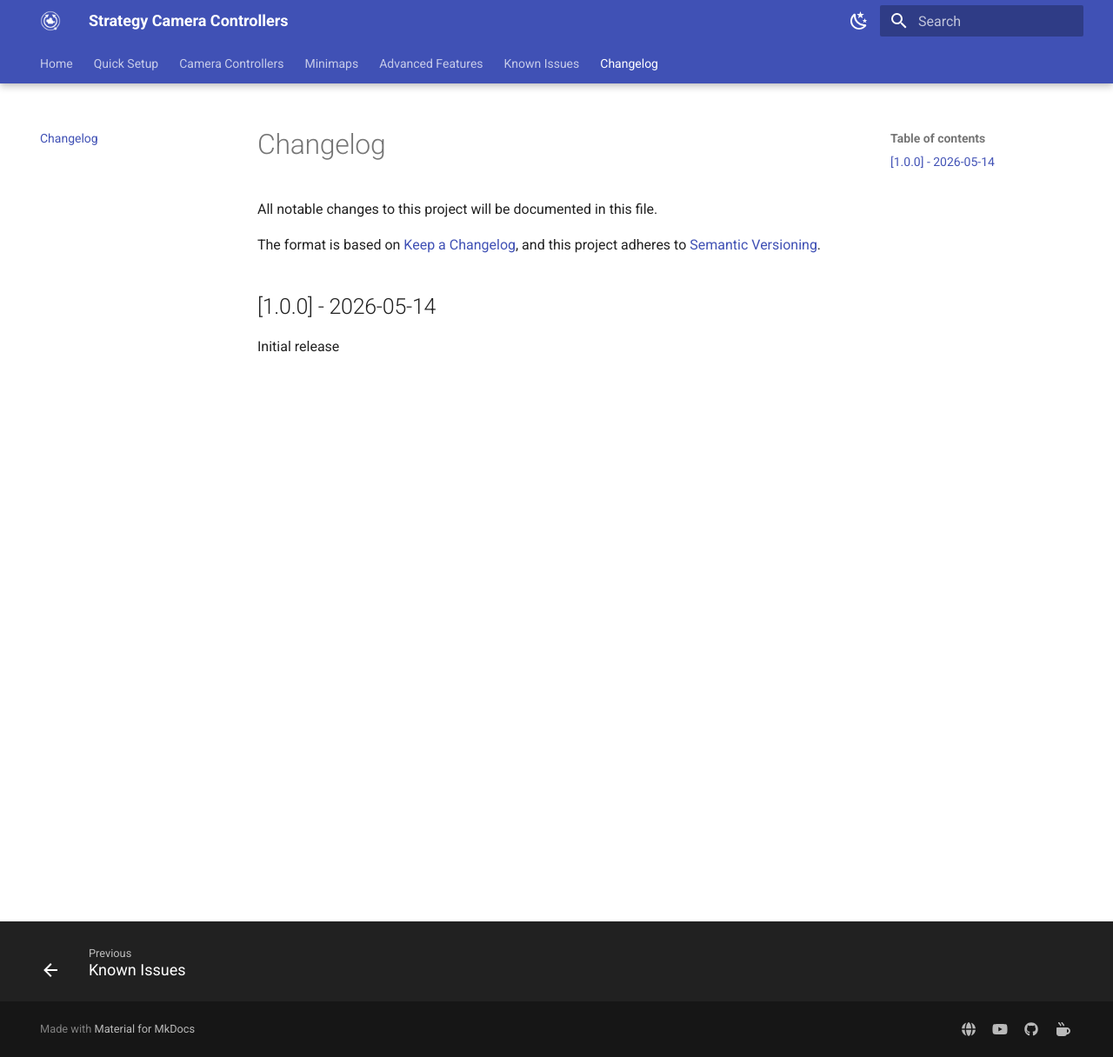
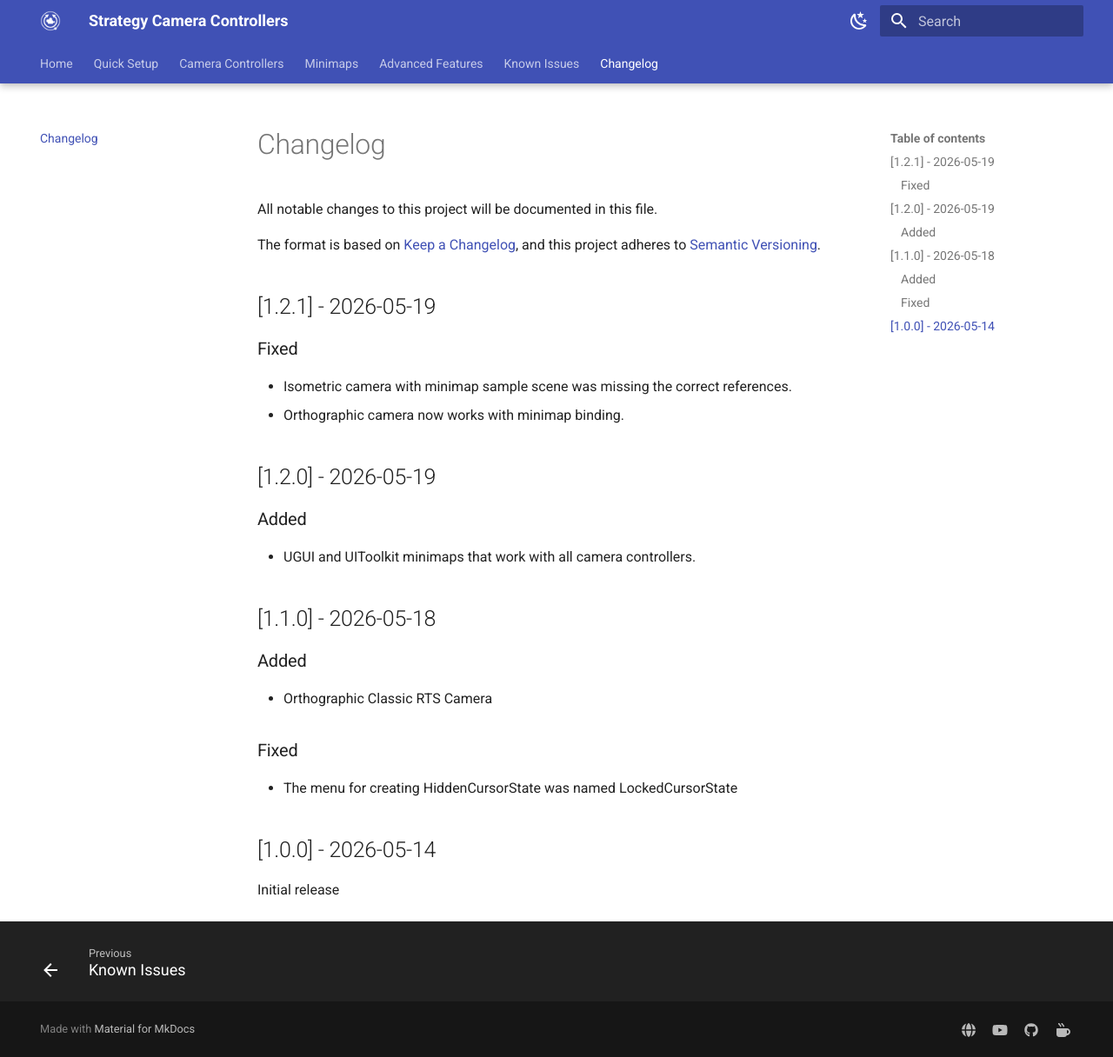
Before and after one commit to Parallel-Cascades/strategy-camera-controllers-docs, an MkDocs documentation site: the page built from docs/changelog.md, in a window 1280 px wide and 1216 px high. Shown: the whole window at 87% size. Built offline with MkDocs 1.6.1 and Material for MkDocs 9.7.7, drawn with Linux system fonts in a browser that asks for light colours; the version menu is left out.

Commit message:
changelog updated

```diff
--- a/docs/changelog.md
+++ b/docs/changelog.md
@@ -5,5 +5,24 @@ All notable changes to this project will be documented in this file.
 The format is based on [Keep a Changelog](https://keepachangelog.com/en/1.1.0/),
 and this project adheres to [Semantic Versioning](https://semver.org/spec/v2.0.0.html).
 
+## [1.2.1] - 2026-05-19
+
+### Fixed
+- Isometric camera with minimap sample scene was missing the correct references.
+- Orthographic camera now works with minimap binding.
+
+## [1.2.0] - 2026-05-19
+
+### Added
+- UGUI and UIToolkit minimaps that work with all camera controllers.
+
+## [1.1.0] - 2026-05-18
+
+### Added
+- Orthographic Classic RTS Camera
+
+### Fixed
+- The menu for creating HiddenCursorState was named LockedCursorState
+
 ## [1.0.0] - 2026-05-14
 Initial release
```
